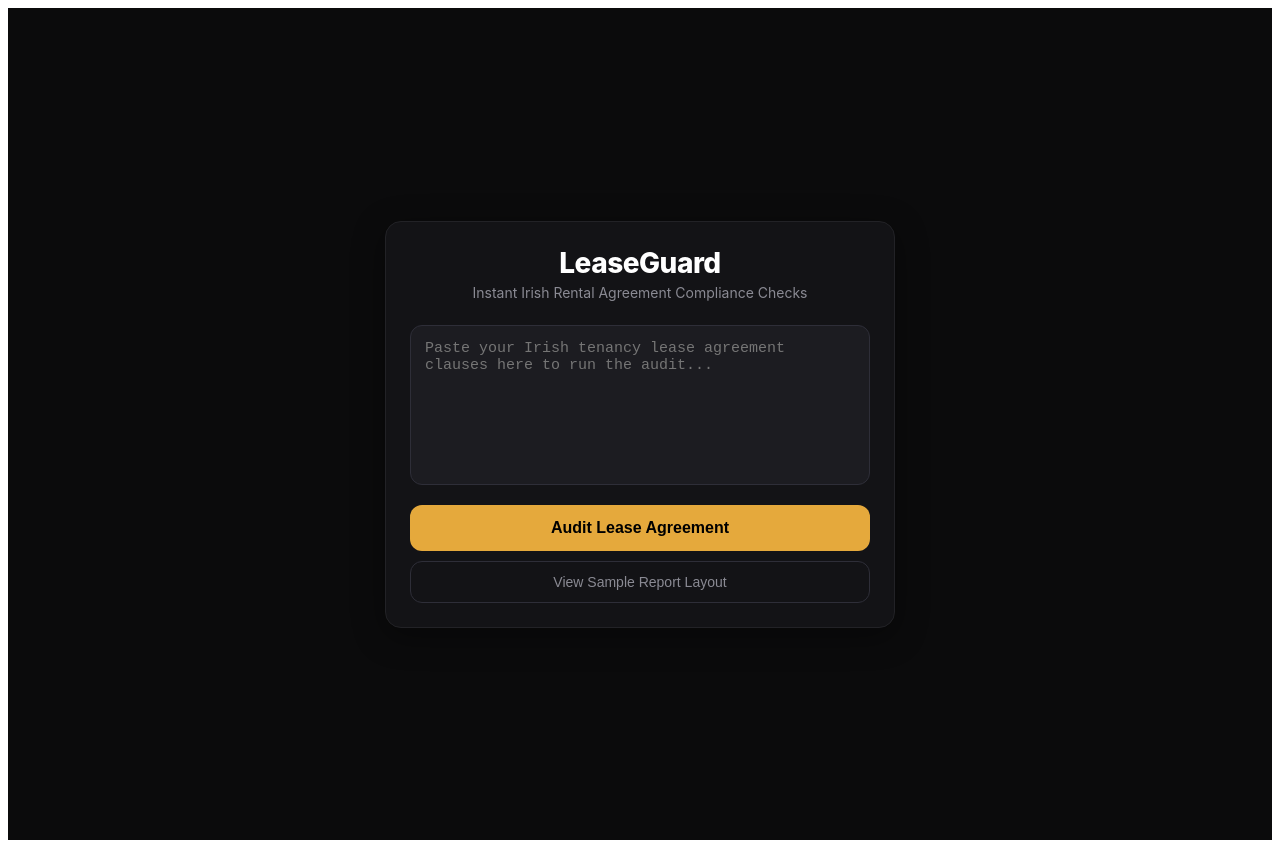
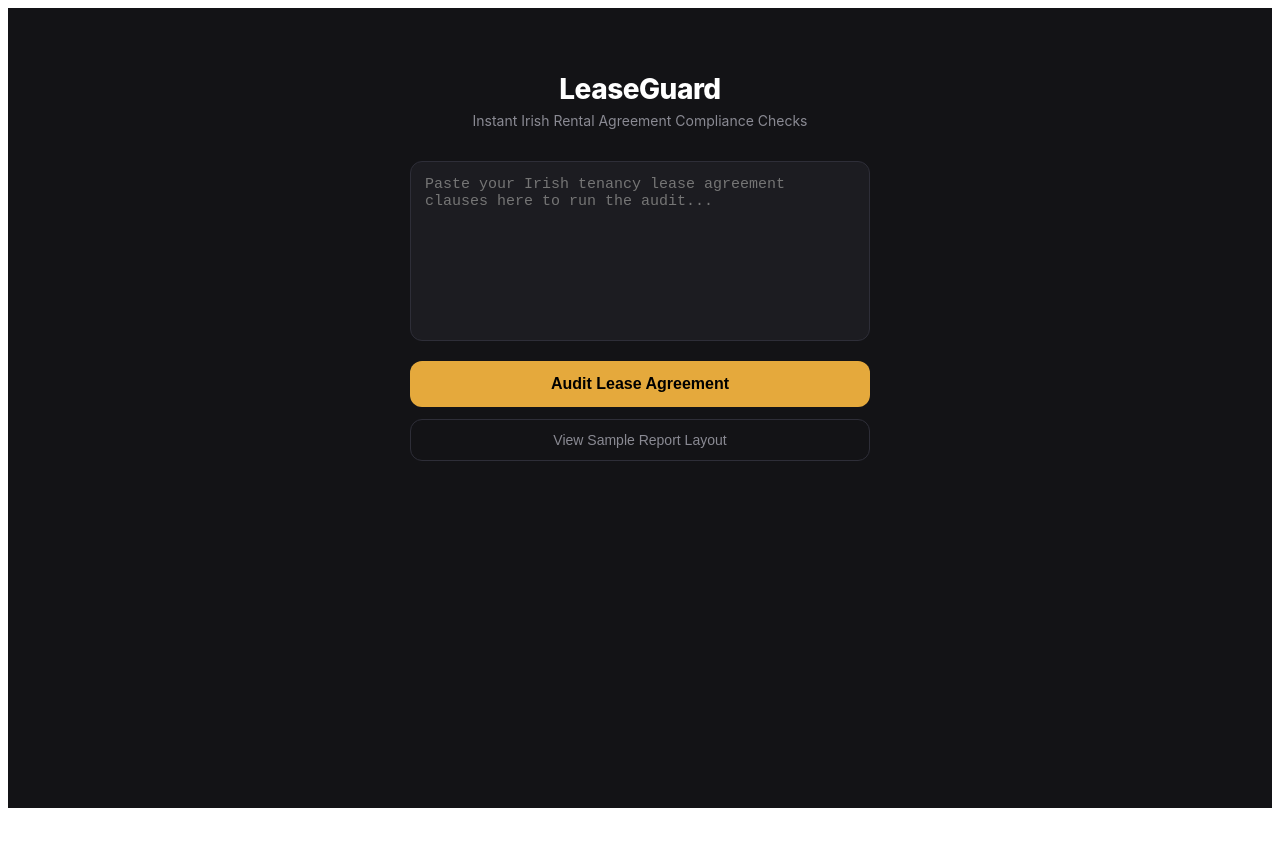
Before and after one commit to DavidBateson/LeaseGuard, a Next.js app: page / in a window 1280 px wide. After the commit the page ends 816 px from the top, so only its background shows below. Built offline with nearby package versions, Linux system fonts and the light colour scheme.

Commit message:
Update index.js

```diff
--- a/pages/index.js
+++ b/pages/index.js
@@ -2,19 +2,13 @@ import { useState, useEffect } from "react";
 
 // 1. Static Demo Data for fallback previews
 const DEMO_SECTIONS = {
-  critical: `- ILLEGAL DEPOSIT: "Deposit: €4,200" requested alongside first month rent.
-- ILLEGAL NOTICE PERIOD: "The landlord may terminate this agreement with 14 days notice."
-- UNFAIR TERMINATION: "The landlord reserves the right to evict for minor noise complaints."`,
-  unfair: `- EXCESSIVE REPAIR LIABILITY: "The tenant is responsible for boiler repairs."
-- RPZ VIOLATION RISK: "Rent may be reviewed every 6 months at sole discretion."
-- WEATHER DAMAGE LIABILITY: "The tenant is liable for structural freeze leaks."`,
-  standard: `- No sub-letting clause — standard residential lease terms apply.
-- Contents insurance requirement — normal amount required.
-- No pets clause — enforceable under common Irish tenancy templates.`,
+  critical: `🔴 ILLEGAL DEPOSIT: "Deposit: €4,200" requested alongside first month rent. Under the Residential Tenancies Act, upfront payments are legally capped at 2 months combined.
+🔴 ILLEGAL NOTICE PERIOD: "The landlord may terminate this agreement with 14 days notice." This violates statutory notice periods.`,
+  unfair: `🟡 EXCESSIVE REPAIR LIABILITY: "The tenant is responsible for boiler repairs." Structural maintenance belongs entirely to the landlord.
+🟡 RPZ VIOLATION RISK: "Rent may be reviewed every 6 months at sole discretion." Rent reviews inside Rent Pressure Zones are capped and restricted.`,
+  standard: `🟢 SUBLETTING CONDITION: The Tenant shall use the property solely as a private residential dwelling and shall not sublet without the prior written consent of the Landlord.`,
   law: `DEPOSIT: Under the Residential Tenancies Act, upfront payments are legally capped at 2 months combined.`,
-  todo: `- Do NOT pay a two-month deposit upfront.
-- Ask the landlord in writing to remove the €500 repair liability.
-- Ensure rent increases conform to RPZ calculators.`,
+  todo: `- Do NOT pay a two-month deposit upfront.\n- Ask the landlord in writing to remove the boiler repair liability.`,
   score: `Overall: 7.5/10 risk profile`
 };
 
@@ -92,7 +86,6 @@ export default function LeaseGuard() {
     if (typeof window !== "undefined") {
       const params = new URLSearchParams(window.location.search);
 
-      // Auto-unlock trigger condition checked instantly
       if (params.get("success") === "true" || params.get("payment") === "success") {
         setUnlocked(true);
         setScreen("results");
@@ -122,14 +115,13 @@ export default function LeaseGuard() {
 
     try {
       const generatedId = "rep_" + Math.random().toString(36).substring(2, 9);
-      // Simulate backend processing response delay safely
       await new Promise(resolve => setTimeout(resolve, 3600));
 
       sessionStorage.setItem(`lease_report_${generatedId}`, leaseText);
       setReportId(generatedId);
       setSections(parseReport(leaseText));
       setIsDemo(false);
-      setUnlocked(false);
+      setUnlocked(false); // Real audits are locked initially
       setScreen("results");
     } catch (err) {
       setError("Analysis encountered an unexpected timeout error. Please try again.");
@@ -142,7 +134,7 @@ export default function LeaseGuard() {
   const loadDemo = () => {
     setSections(DEMO_SECTIONS);
     setIsDemo(true);
-    setUnlocked(false);
+    setUnlocked(true); // FIX: Sample layout is completely UNLOCKED so users can preview!
     setScreen("results");
   };
 
@@ -176,8 +168,9 @@ export default function LeaseGuard() {
 
   return (
     <div style={s.container}>
+      <div style={s.wrapper}>
         {screen === "home" ? (
-        <div style={s.card}>
+          <>
             <h1 style={s.title}>LeaseGuard</h1>
             <p style={s.subtitle}>Instant Irish Rental Agreement Compliance Checks</p>
 
@@ -203,9 +196,9 @@ export default function LeaseGuard() {
                 {error && <p style={s.error}>{error}</p>}
               </>
             )}
-        </div>
+          </>
         ) : (
-        <div style={s.card}>
+          <>
             {/* Verdict Banner Section */}
             <div style={{ ...s.verdictBanner, borderColor: verdict.color }}>
               <span style={{ ...s.verdictIcon, color: verdict.color }}>🚫</span>
@@ -215,7 +208,7 @@ export default function LeaseGuard() {
               </div>
             </div>
 
-          {/* Navigation Tabs Area with clean single-line mobile rule overrides */}
+            {/* Navigation Tabs Area */}
             <div style={s.tabsWrap}>
               <div style={s.tabs}>
                 {tabs.map(t => {
@@ -226,7 +219,7 @@ export default function LeaseGuard() {
                       onClick={() => setActiveTab(t.id)}
                       style={{
                         ...s.tab,
-                      color: isActive ? "#e5a93c" : "#888",
+                        color: isActive ? "#e5a93c" : "#8a8a93",
                         borderBottomColor: isActive ? "#e5a93c" : "transparent"
                       }}
                     >
@@ -238,7 +231,7 @@ export default function LeaseGuard() {
               </div>
             </div>
 
-          {/* Fully Protected Dynamic Tab Panels with Optional Chaining */}
+            {/* Dynamic Tab Panels */}
             <div style={s.tabContent}>
               {activeTab === "critical" && (
                 unlocked
@@ -263,8 +256,9 @@ export default function LeaseGuard() {
               <a href="/privacy-policy" style={s.fLink}>Privacy Policy</a>
               <a href="/disclaimer" style={s.fLink}>Legal Disclaimer</a>
             </div>
+          </>
+        )}
       </div>
-      )}
     </div>
   );
 }
@@ -312,17 +306,17 @@ function FullPaywall({ onUnlock, paymentLoading, sectionName }) {
   );
 }
 
-// 6. Complete Premium Dark Theme Stylesheet
+// 6. Restored Full-Screen Dark Stylesheet
 const s = {
-  container: { background: "#0b0b0c", minHeight: "100vh", display: "flex", justifyContent: "center", alignItems: "center", padding: "16px", fontFamily: "-apple-system, BlinkMacSystemFont, sans-serif" },
-  card: { background: "#131316", width: "100%", maxWidth: "460px", borderRadius: "16px", padding: "24px", boxShadow: "0 8px 32px rgba(0,0,0,0.4)", border: "1px solid #222226" },
-  title: { fontSize: "28px", fontWeight: "800", color: "#fff", textAlign: "center", margin: "0 0 4px 0", letterSpacing: "-0.5px" },
-  subtitle: { fontSize: "14px", color: "#8a8a93", textAlign: "center", margin: "0 0 24px 0" },
-  textarea: { width: "100%", height: "160px", background: "#1c1c21", border: "1px solid #2e2e38", borderRadius: "12px", padding: "14px", color: "#fff", fontSize: "15px", resize: "none", outline: "none", boxSizing: "border-box" },
-  mainBtn: { width: "100%", background: "#e5a93c", color: "#000", border: "none", borderRadius: "12px", padding: "14px", fontSize: "16px", fontWeight: "700", marginTop: "16px", cursor: "pointer" },
-  demoBtn: { width: "100%", background: "transparent", color: "#8a8a93", border: "1px solid #2e2e38", borderRadius: "12px", padding: "12px", fontSize: "14px", fontWeight: "500", marginTop: "10px", cursor: "pointer" },
+  container: { background: "#131316", minHeight: "100vh", display: "flex", justifyContent: "center", padding: "24px 16px", fontFamily: "-apple-system, BlinkMacSystemFont, sans-serif", boxSizing: "border-box" },
+  wrapper: { width: "100%", maxWidth: "460px", display: "flex", flexDirection: "column" },
+  title: { fontSize: "28px", fontWeight: "800", color: "#fff", textAlign: "center", margin: "40px 0 6px 0", letterSpacing: "-0.5px" },
+  subtitle: { fontSize: "14px", color: "#8a8a93", textAlign: "center", margin: "0 0 32px 0" },
+  textarea: { width: "100%", height: "180px", background: "#1c1c21", border: "1px solid #2e2e38", borderRadius: "12px", padding: "14px", color: "#fff", fontSize: "15px", resize: "none", outline: "none", boxSizing: "border-box" },
+  mainBtn: { width: "100%", background: "#e5a93c", color: "#000", border: "none", borderRadius: "12px", padding: "14px", fontSize: "16px", fontWeight: "700", marginTop: "20px", cursor: "pointer" },
+  demoBtn: { width: "100%", background: "transparent", color: "#8a8a93", border: "1px solid #2e2e38", borderRadius: "12px", padding: "12px", fontSize: "14px", fontWeight: "500", marginTop: "12px", cursor: "pointer" },
   loadingWrap: { padding: "40px 0", textAlign: "center" },
-  spinner: { width: "28px", height: "28px", border: "3px solid #2e2e38", borderTopColor: "#e5a93c", borderRadius: "50%", margin: "0 auto 12px auto", animation: "spin 1s linear infinite" },
+  spinner: { width: "28px", height: "28px", border: "3px solid #2e2e38", borderTopColor: "#e5a93c", borderRadius: "50%", margin: "0 auto 12px auto" },
   loadingText: { color: "#fff", fontSize: "15px" },
   error: { color: "#ff4d4d", fontSize: "13px", marginTop: "12px", textAlign: "center" },
   verdictBanner: { display: "flex", alignItems: "center", background: "rgba(255,77,77,0.06)", border: "1px solid", borderRadius: "12px", padding: "14px", marginBottom: "20px" },
```
Lines whose indentation alone changed are shown as unchanged.
